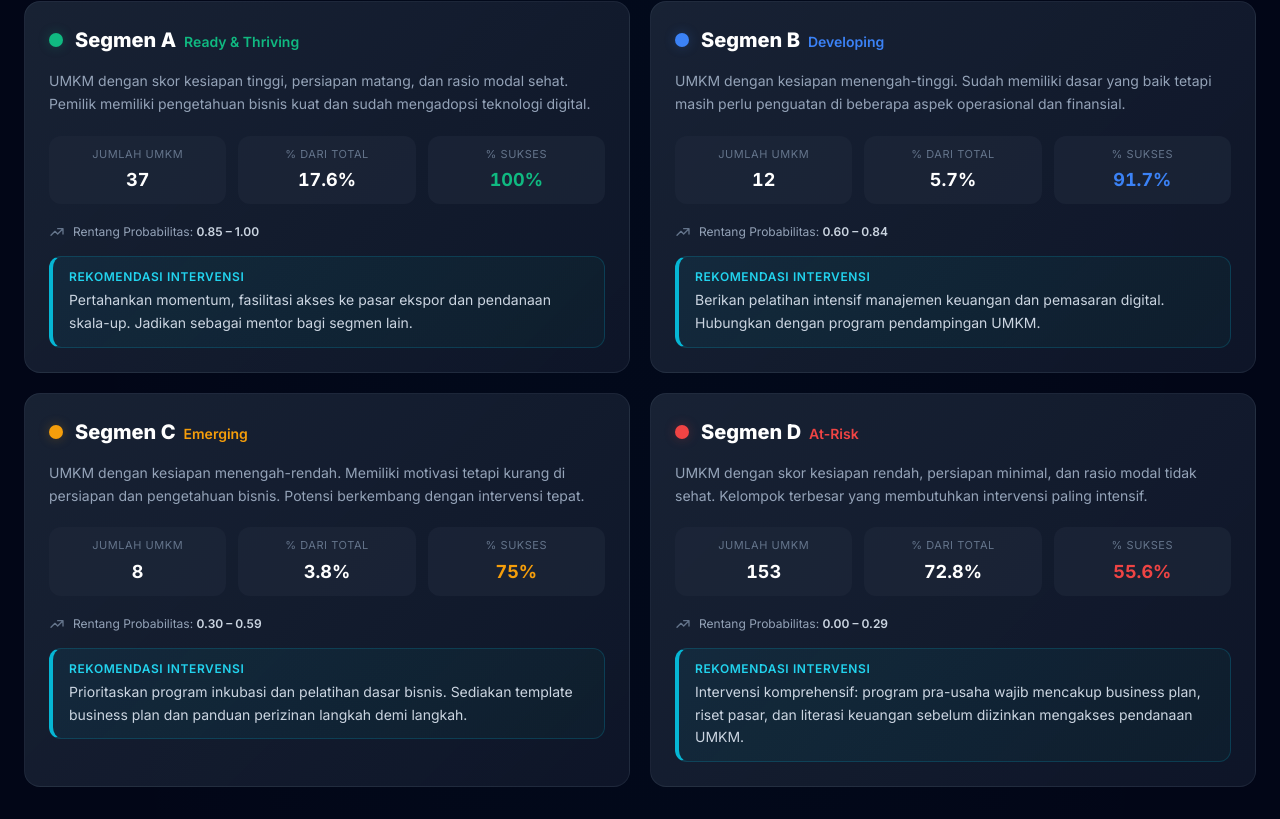
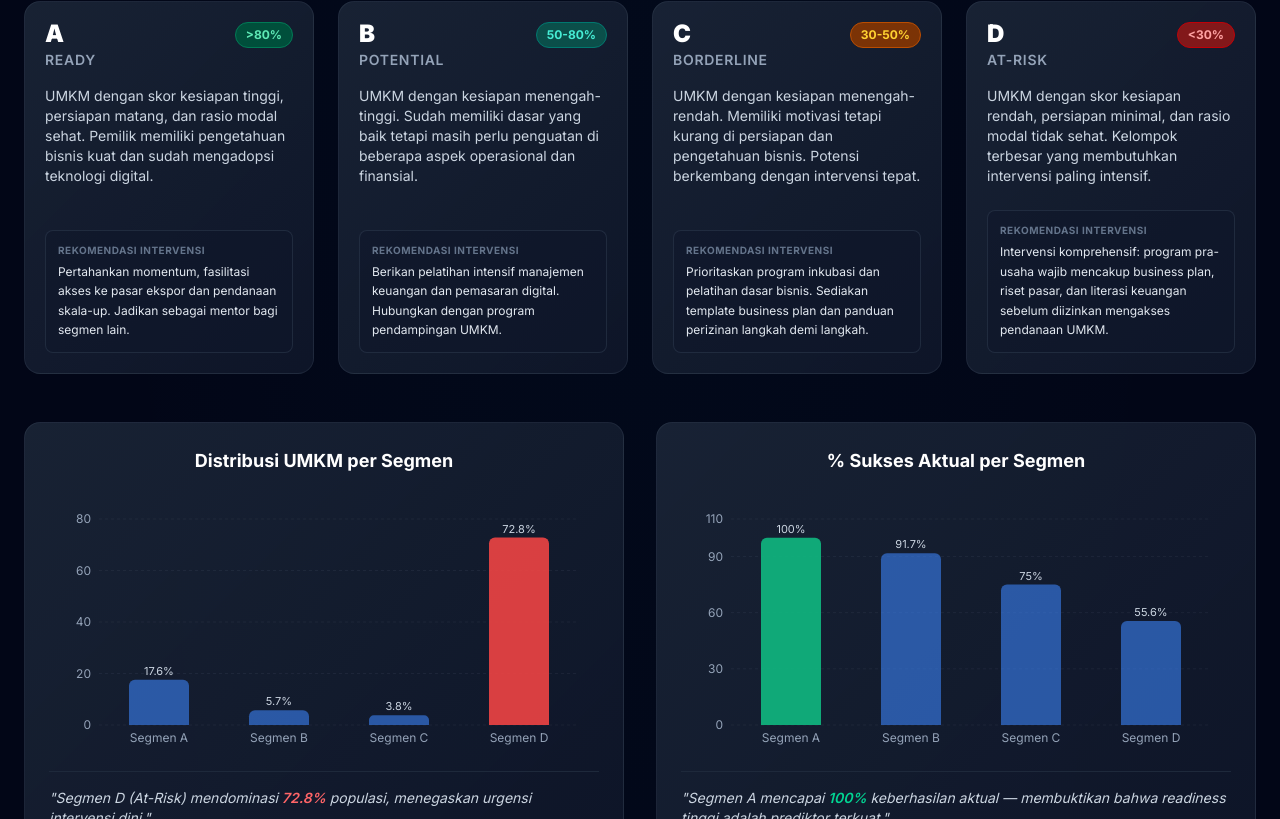
Before and after one commit to SAMUEL71444/app_infest, a React (Vite) app: page / in a window 1280 px wide. Shown: the part 7441-8260 px from the top of the page. Built offline with nearby package versions, Linux system fonts and the light colour scheme.

Commit message:
feat: implement SegmentasiSection based on new brief

```diff
--- a/src/App.tsx
+++ b/src/App.tsx
@@ -3,7 +3,7 @@ import HeroSection from './components/HeroSection';
 import ModelPerformance from './components/ModelPerformance';
 import ShapImportance from './components/ShapImportance';
 import Recommendations from './components/Recommendations';
-import Segmentation from './components/Segmentation';
+import SegmentasiSection from './components/SegmentasiSection';
 import LiftGains from './components/LiftGains';
 import AugmentationAnalysis from './components/AugmentationAnalysis';
 import Footer from './components/Footer';
@@ -23,7 +23,7 @@ function App() {
           <ModelPerformance />
           <ShapImportance />
           <Recommendations />
-          <Segmentation />
+          <SegmentasiSection />
           <LiftGains />
           <AugmentationAnalysis />
         </div>
--- /dev/null
+++ b/src/components/SegmentasiSection.tsx
@@ -0,0 +1,160 @@
+import SectionWrapper from './SectionWrapper';
+import segmentasiData from '../data/segmentasi.json';
+import { BarChart, Bar, XAxis, YAxis, CartesianGrid, Tooltip, ResponsiveContainer, Cell, LabelList } from 'recharts';
+
+/* Mapping colors for Probability Badges */
+const getBadgeColor = (segment: string) => {
+  switch (segment) {
+    case 'A': return 'bg-emerald-900 text-emerald-300 border-emerald-700'; // Dark green
+    case 'B': return 'bg-teal-900 text-teal-300 border-teal-700';       // Teal / Light green
+    case 'C': return 'bg-amber-900 text-amber-300 border-amber-700';     // Amber / Yellow
+    case 'D': return 'bg-red-900 text-red-300 border-red-700';           // Red / Orange
+    default: return 'bg-surface-800 text-surface-300 border-surface-700';
+  }
+};
+
+/* Mapping border/accent colors for Cards */
+const getAccentColor = (segment: string) => {
+  switch (segment) {
+    case 'A': return 'border-emerald-500 shadow-emerald-900/20';
+    case 'B': return 'border-teal-500 shadow-teal-900/20';
+    case 'C': return 'border-amber-500 shadow-amber-900/20';
+    case 'D': return 'border-red-500 shadow-red-900/20';
+    default: return 'border-surface-600 shadow-surface-900/20';
+  }
+};
+
+/* Fallback data mapper */
+const mapSegmentName = (segment: string, originalLabel: string) => {
+  switch (segment) {
+    case 'A': return 'Ready';
+    case 'B': return 'Potential';
+    case 'C': return 'Borderline';
+    case 'D': return 'At-Risk';
+    default: return originalLabel;
+  }
+};
+
+const CustomTooltip = ({ active, payload, label }: any) => {
+  if (!active || !payload?.length) return null;
+  return (
+    <div className="glass-card p-3 text-sm min-w-[150px]">
+      <p className="font-semibold text-surface-100 mb-1">{label}</p>
+      {payload.map((p: any, i: number) => (
+        <p key={i} className="text-surface-300">
+          {p.name}: <span className="font-bold text-white">{p.value}{p.name.includes('%') || p.name.includes('Aktual') ? '%' : ''}</span>
+        </p>
+      ))}
+    </div>
+  );
+};
+
+export default function SegmentasiSection() {
+  const chartData = segmentasiData.map(d => ({
+    name: `Segmen ${d.segment}`,
+    distribusi: d.percentage,
+    sukses: d.success_rate,
+    segment: d.segment
+  }));
+
+  return (
+    <SectionWrapper
+      id="segmentation"
+      title="Segmentasi UMKM"
+      subtitle="Analisis probabilitas keberhasilan untuk intervensi yang tepat sasaran."
+      badge="Segmentasi"
+    >
+      {/* 4 Segment Cards Grid */}
+      <div className="grid grid-cols-1 sm:grid-cols-2 lg:grid-cols-4 gap-6 mb-12">
+        {segmentasiData.map((seg, idx) => (
+          <div
+            key={seg.segment}
+            className={`glass-card p-5 border-t-4 transition-transform hover:-translate-y-1 ${getAccentColor(seg.segment)} flex flex-col h-full`}
+            style={{ animationDelay: `${idx * 100}ms` }}
+          >
+            {/* Header */}
+            <div className="flex justify-between items-start mb-4">
+              <div>
+                <h3 className="text-2xl font-black text-white leading-none mb-1">{seg.segment}</h3>
+                <p className="text-sm font-semibold text-surface-400 uppercase tracking-wider">{mapSegmentName(seg.segment, seg.label)}</p>
+              </div>
+              <div className={`px-2.5 py-1 text-xs font-bold rounded-full border ${getBadgeColor(seg.segment)}`}>
+                {seg.segment === 'A' ? '>80%' : seg.segment === 'B' ? '50-80%' : seg.segment === 'C' ? '30-50%' : '<30%'}
+              </div>
+            </div>
+
+            {/* Profile */}
+            <p className="text-surface-300 text-sm mb-6 flex-grow">
+              {seg.profile}
+            </p>
+
+            {/* Intervention */}
+            <div className="mt-auto bg-surface-900/50 rounded-lg p-3 border border-surface-700/50">
+              <p className="text-[10px] uppercase tracking-wider text-surface-500 font-bold mb-1">Rekomendasi Intervensi</p>
+              <p className="text-xs text-surface-200 leading-relaxed">
+                {seg.intervention}
+              </p>
+            </div>
+          </div>
+        ))}
+      </div>
+
+      {/* Charts Grid */}
+      <div className="grid grid-cols-1 lg:grid-cols-2 gap-8">
+
+        {/* Chart 1: Distribusi */}
+        <div className="glass-card p-6 flex flex-col">
+          <h3 className="text-lg font-bold text-white mb-6 text-center">Distribusi UMKM per Segmen</h3>
+          <div className="h-64 mb-4">
+            <ResponsiveContainer width="100%" height="100%">
+              <BarChart data={chartData} margin={{ top: 20, right: 20, left: -10, bottom: 0 }}>
+                <CartesianGrid strokeDasharray="3 3" vertical={false} stroke="rgba(148,163,184,0.1)" />
+                <XAxis dataKey="name" tick={{ fill: '#94a3b8', fontSize: 12 }} axisLine={false} tickLine={false} />
+                <YAxis tick={{ fill: '#94a3b8', fontSize: 12 }} axisLine={false} tickLine={false} />
+                <Tooltip content={<CustomTooltip />} cursor={{ fill: 'rgba(255,255,255,0.05)' }} />
+                <Bar dataKey="distribusi" name="% Populasi" radius={[6, 6, 0, 0]} maxBarSize={60}>
+                  {chartData.map((entry, index) => (
+                    <Cell key={`cell-${index}`} fill={entry.segment === 'D' ? '#ef4444' : '#3b82f6'} fillOpacity={entry.segment === 'D' ? 0.9 : 0.6} />
+                  ))}
+                  <LabelList dataKey="distribusi" position="top" formatter={(val: number) => `${val}%`} fill="#cbd5e1" fontSize={11} />
+                </Bar>
+              </BarChart>
+            </ResponsiveContainer>
+          </div>
+          <div className="mt-auto pt-4 border-t border-surface-800">
+            <p className="text-sm text-surface-300 italic">
+              "Segmen D (At-Risk) mendominasi <span className="font-semibold text-red-400">72.8%</span> populasi, menegaskan urgensi intervensi dini."
+            </p>
+          </div>
+        </div>
+
+        {/* Chart 2: Sukses Aktual */}
+        <div className="glass-card p-6 flex flex-col">
+          <h3 className="text-lg font-bold text-white mb-6 text-center">% Sukses Aktual per Segmen</h3>
+          <div className="h-64 mb-4">
+            <ResponsiveContainer width="100%" height="100%">
+              <BarChart data={chartData} margin={{ top: 20, right: 20, left: -10, bottom: 0 }}>
+                <CartesianGrid strokeDasharray="3 3" vertical={false} stroke="rgba(148,163,184,0.1)" />
+                <XAxis dataKey="name" tick={{ fill: '#94a3b8', fontSize: 12 }} axisLine={false} tickLine={false} />
+                <YAxis domain={[0, 110]} tick={{ fill: '#94a3b8', fontSize: 12 }} axisLine={false} tickLine={false} />
+                <Tooltip content={<CustomTooltip />} cursor={{ fill: 'rgba(255,255,255,0.05)' }} />
+                <Bar dataKey="sukses" name="% Sukses Aktual" radius={[6, 6, 0, 0]} maxBarSize={60}>
+                  {chartData.map((entry, index) => (
+                    <Cell key={`cell-${index}`} fill={entry.segment === 'A' ? '#10b981' : '#3b82f6'} fillOpacity={entry.segment === 'A' ? 0.9 : 0.6} />
+                  ))}
+                  <LabelList dataKey="sukses" position="top" formatter={(val: number) => `${val}%`} fill="#cbd5e1" fontSize={11} />
+                </Bar>
+              </BarChart>
+            </ResponsiveContainer>
+          </div>
+          <div className="mt-auto pt-4 border-t border-surface-800">
+            <p className="text-sm text-surface-300 italic">
+              "Segmen A mencapai <span className="font-semibold text-emerald-400">100%</span> keberhasilan aktual — membuktikan bahwa readiness tinggi adalah prediktor terkuat."
+            </p>
+          </div>
+        </div>
+
+      </div>
+    </SectionWrapper>
+  );
+}
```
Also changed, not shown: 1 other file (tests, documents, lock files or other folders).
